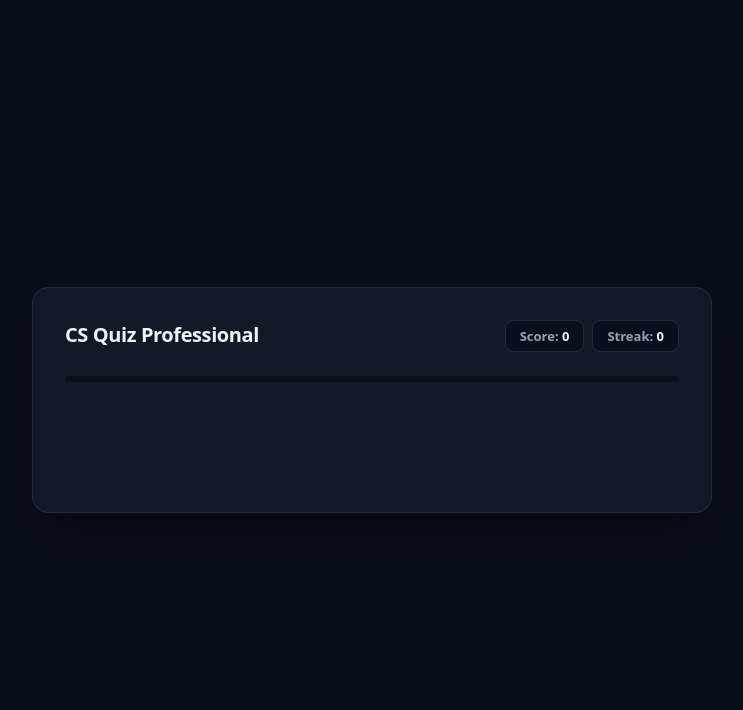
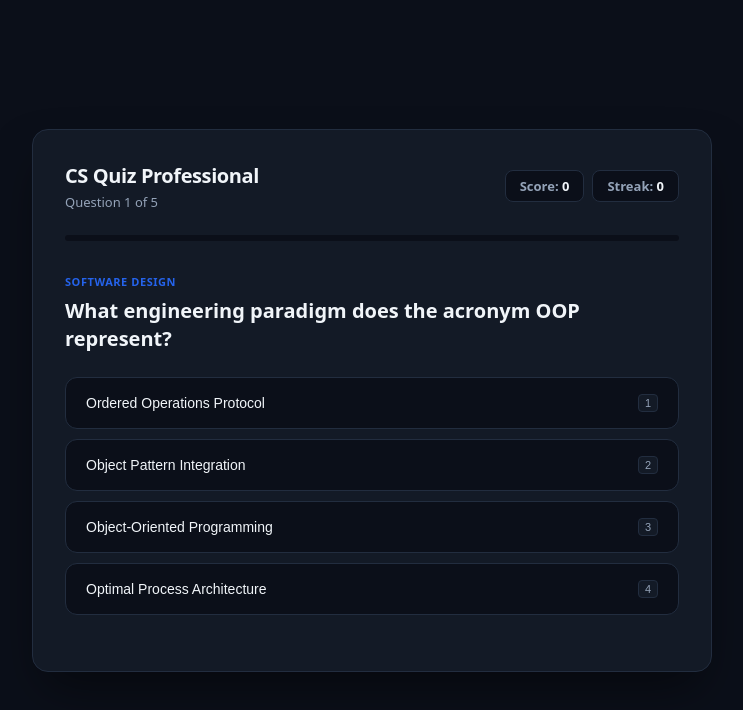
Before and after one commit to thanossala/quiz-app, a plain HTML site: page index.html in a window 1280 px wide. Shown: the whole page, without its empty margins (268-1011 px from the left). Drawn offline with Linux system fonts and the light colour scheme.

Commit message:
Update index.html

```diff
--- a/index.html
+++ b/index.html
@@ -211,6 +211,20 @@
     { cat: "JavaScript Runtime", q: "What primitive type evaluation evaluation occurs when processing: typeof 42?", o: ["integer", "number", "int", "float"], a: "number", e: "JavaScript processes all baseline numerical evaluations inside a unified double-precision 64-bit binary format (IEEE 754 float types) mapped under 'number'." }
   ];
 
+  // Explicit DOM Element Selections
+  const progressText = document.getElementById('progressText');
+  const scoreLive = document.getElementById('scoreLive');
+  const streakText = document.getElementById('streak');
+  const fill = document.getElementById('fill');
+  const quizViewport = document.getElementById('quiz-viewport');
+  const resultsViewport = document.getElementById('results-viewport');
+  const category = document.getElementById('category');
+  const question = document.getElementById('question');
+  const options = document.getElementById('options');
+  const feedback = document.getElementById('feedback');
+  const next = document.getElementById('next');
+  const restart = document.getElementById('restart');
+
   // Active Variable State Configurations
   let runtimeQuestions = [];
   let currentIdx = 0;
@@ -223,7 +237,7 @@
   function shuffleArray(arr) {
     for (let i = arr.length - 1; i > 0; i--) {
       const j = Math.floor(Math.random() * (i + 1));
-      [arr[i], arr[arr[j]]] = [arr[j], arr[i]];
+      [arr[i], arr[j]] = [arr[j], arr[i]]; // Fixed tracking evaluation bug here
     }
     return arr;
   }
@@ -244,7 +258,7 @@
         cat: item.cat,
         q: item.q,
         o: optionsCopy,
-        a: item.a, // The raw text answer string to identify the match
+        a: item.a,
         e: item.e
       };
     });
@@ -253,7 +267,7 @@
 
     // UI Reset
     scoreLive.textContent = score;
-    document.getElementById('streak').textContent = streak;
+    streakText.textContent = streak;
     resultsViewport.classList.add('hidden');
     quizViewport.classList.remove('hidden');
 
@@ -267,8 +281,8 @@
     progressText.textContent = `Question ${currentIdx + 1} of ${runtimeQuestions.length}`;
     fill.style.width = ((currentIdx / runtimeQuestions.length) * 100) + "%";
 
-    document.getElementById('category').textContent = item.cat;
-    document.getElementById('question').textContent = item.q;
+    category.textContent = item.cat;
+    question.textContent = item.q;
 
     feedback.classList.add('hidden');
     feedback.innerHTML = '';
@@ -325,7 +339,7 @@
     });
 
     scoreLive.textContent = score;
-    document.getElementById('streak').textContent = streak;
+    streakText.textContent = streak;
 
     // Reveal Feedback Explanations
     feedback.innerHTML = `<strong>${isCorrect ? 'Correct Analysis' : 'Incorrect Analysis'}</strong> ${item.e}`;
```
